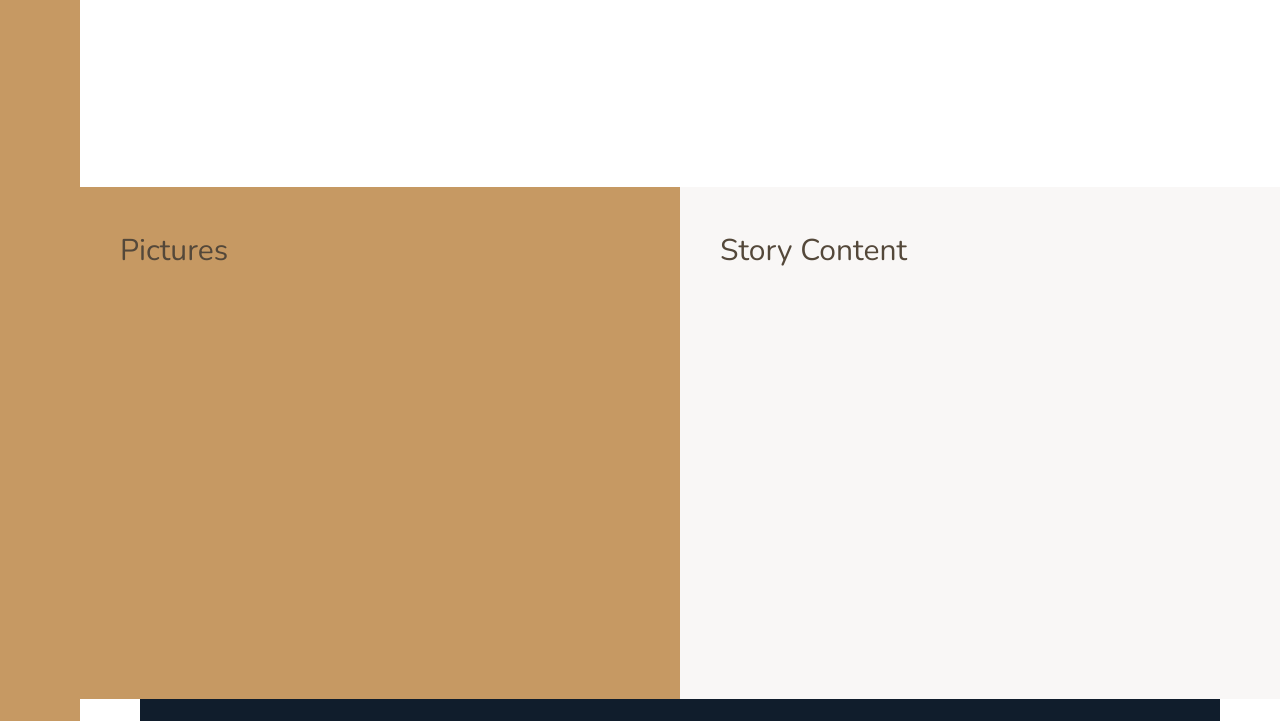
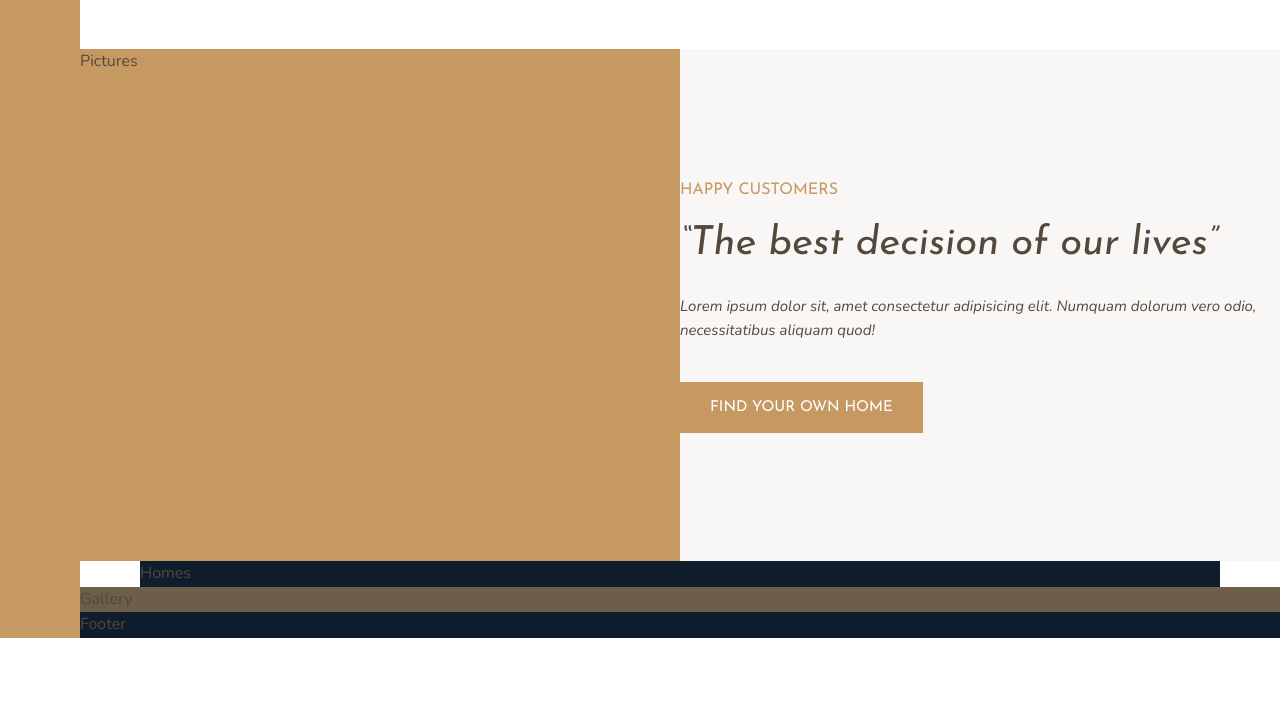
Before and after one commit to OlgaPrikhodko/nexter, a website: page index.html in a window 1280 px wide. Shown: the part 1259-1980 px from the top of the page. After the commit the page ends 1897 px from the top, so only its background shows below. Drawn offline with nearby package versions, Linux system fonts and the light colour scheme; files that its build step writes are made by us from their sources.

Commit message:
:star: build story content

```diff
--- a/index.html
+++ b/index.html
@@ -91,7 +91,18 @@
 
     <div class="story__pictures">Pictures</div>
 
-    <div class="story__content">Story Content</div>
+    <div class="story__content">
+      <h3 class="heading-3 mb-sm">Happy Customers</h3>
+      <h2 class="heading-2 heading-2--dark mb-md">
+        &ldquo;The best decision of our lives&rdquo;
+      </h2>
+      <p class="story__text">
+        Lorem ipsum dolor sit, amet consectetur adipisicing elit. Numquam
+        dolorum vero odio, necessitatibus aliquam quod!
+      </p>
+
+      <button class="btn">Find your own home</button>
+    </div>
 
     <div class="homes">Homes</div>
 
--- a/sass/_base.scss
+++ b/sass/_base.scss
@@ -46,8 +46,8 @@ body {
     [full-end]; // 14rem: 1140px/8 = 140px=14rem
 
   // for developing purposes
-  & > * {
-    padding: 40px;
-    font-size: 3rem;
-  }
+  // & > * {
+  //   padding: 40px;
+  //   font-size: 3rem;
+  // }
 }
--- a/sass/_story.scss
+++ b/sass/_story.scss
@@ -1,9 +1,27 @@
-.story__pictures {
+.story {
+  &__pictures {
     background-color: $color-primary;
     grid-column: full-start / col-end 4;
   }
 
-.story__content {
+  &__content {
     background-color: $color-grey-light-1;
     grid-column: col-start 5 / full-end;
+    padding: 6rem 18wv;
+
+    // display: flex;
+    // flex-direction: column;
+    // justify-content: center;
+    // align-items: flex-start;
+
+    display: grid;
+    align-content: center;
+    justify-items: start;
   }
+
+  &__text {
+    font-size: 1.5rem;
+    font-style: italic;
+    margin-bottom: 4rem;
+  }
+}
--- a/sass/_typography.scss
+++ b/sass/_typography.scss
@@ -10,12 +10,24 @@
 
 .heading-2 {
   @extend %heading;
-  font-size: 2rem;
+  font-size: 4rem;
+  font-style: italic;
+  line-height: 1;
+
+  &--light {
+    color: $color-grey-light-1;
+  }
+
+  &--dark {
+    color: $color-grey-dark-1;
+  }
 }
 
 .heading-3 {
   @extend %heading;
-  font-size: 2rem;
+  font-size: 1.6rem;
+  color: $color-primary;
+  text-transform: uppercase;
 }
 
 .heading-4 {
@@ -30,3 +42,36 @@
     color: $color-grey-dark-1;
   }
 }
+
+.mb-sm {
+  margin-bottom: 2rem;
+}
+
+.mb-md {
+  margin-bottom: 3rem;
+}
+
+.mb-lg {
+  margin-bottom: 4rem;
+}
+
+.mb-hg {
+  margin-bottom: 8rem;
+}
+
+.btn {
+  border: none;
+  background-color: $color-primary;
+  color: #fff;
+  border-radius: 0;
+  font-family: $font-display;
+  font-size: 1.5rem;
+  text-transform: uppercase;
+  padding: 1.8rem 3rem;
+  cursor: pointer;
+  transition: all 0.2s;
+
+  &:hover {
+    background-color: $color-primary-dark;
+  }
+}
```
Lines whose indentation alone changed are shown as unchanged.
